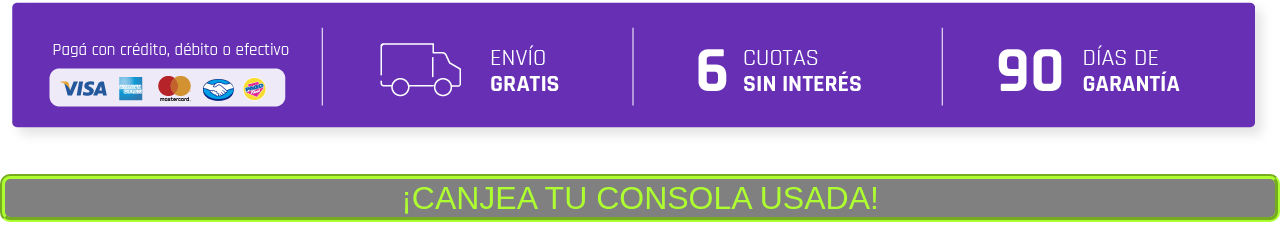
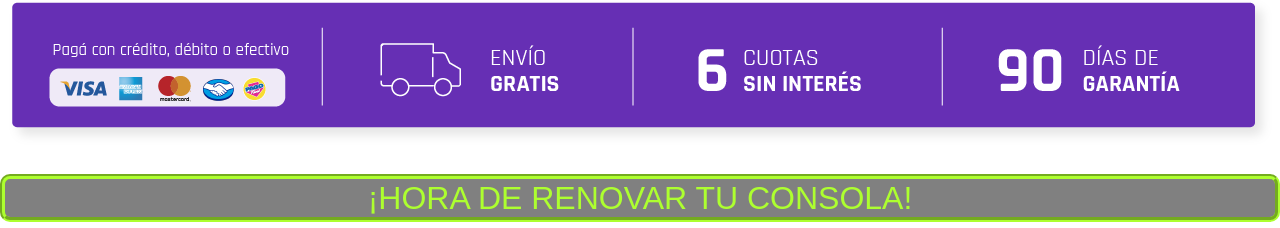
Before and after one commit to BrianBravoBornet/3erEntregaBravo-master, a website: page secciones/consolas.html in a window 1280 px wide. Shown: the part 760-988 px from the top of the page. Drawn offline with nearby package versions, Linux system fonts and the light colour scheme; a web font is replaced by a local one.

Commit message:
cambie el h2 de consolas

```diff
--- a/secciones/consolas.html
+++ b/secciones/consolas.html
@@ -84,7 +84,7 @@
       <img src="../img/ofert.png" class="img-fluid">
       <br>
       <br>
-      <h2>¡CANJEA TU CONSOLA USADA!</h2>
+      <h2>¡HORA DE RENOVAR TU CONSOLA!</h2>
     <section id="cartas">
       <div class="container">
         <div class="row row-cols-1 row-cols-md-3 g-3">
```
